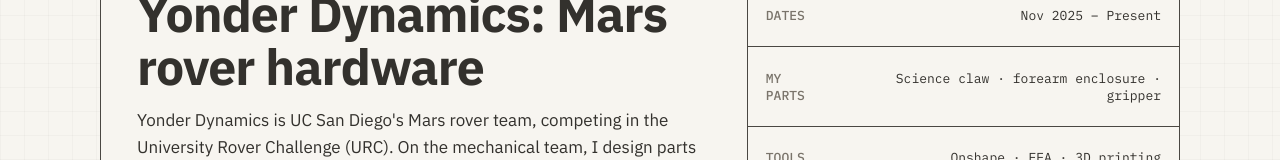
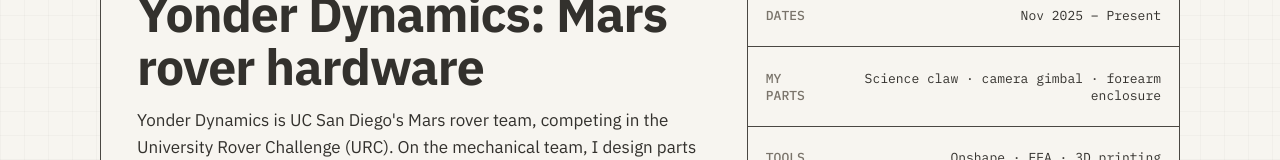
Before and after one commit to Chehak11/chehak11.github.io, a plain HTML site: page projects/rover-arm.html in a window 1280 px wide. Shown: the part 177-337 px from the top of the page. Drawn offline with Linux system fonts and the light colour scheme.

Commit message:
Update rover-arm.html

```diff
--- a/projects/rover-arm.html
+++ b/projects/rover-arm.html
@@ -26,7 +26,7 @@
     <div class="tb">
       <div><b>ROLE</b><span>Mechanical Team Member</span></div>
       <div><b>DATES</b><span>Nov 2025 – Present</span></div>
-      <div><b>MY PARTS</b><span>Science claw · forearm enclosure · gripper</span></div>
+      <div><b>MY PARTS</b><span>Science claw · camera gimbal · forearm enclosure</span></div>
       <div><b>TOOLS</b><span>Onshape · FEA · 3D printing</span></div>
       <div><b>STATUS</b><span>Claw used at URC 2026</span></div>
     </div>
```
